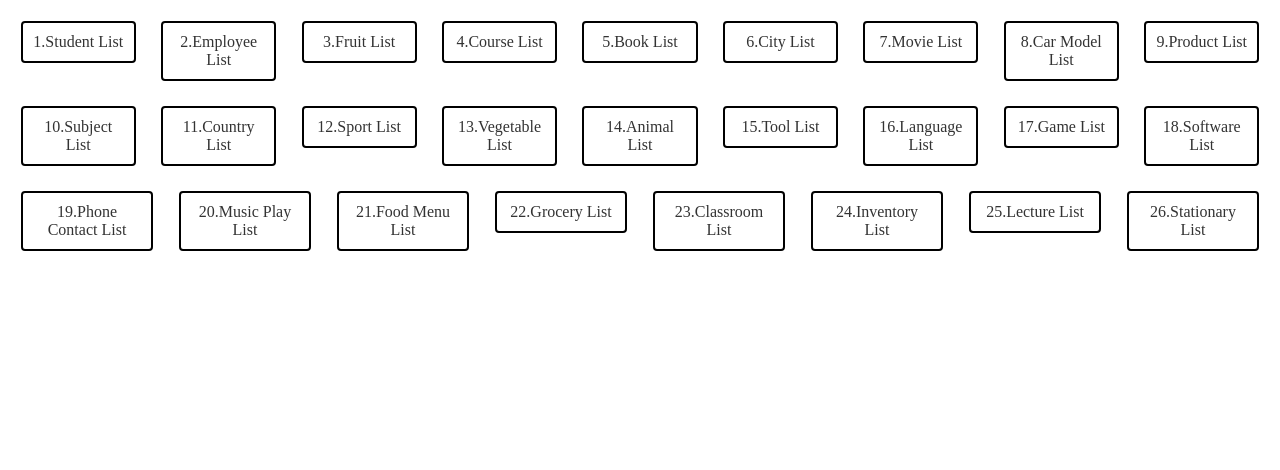
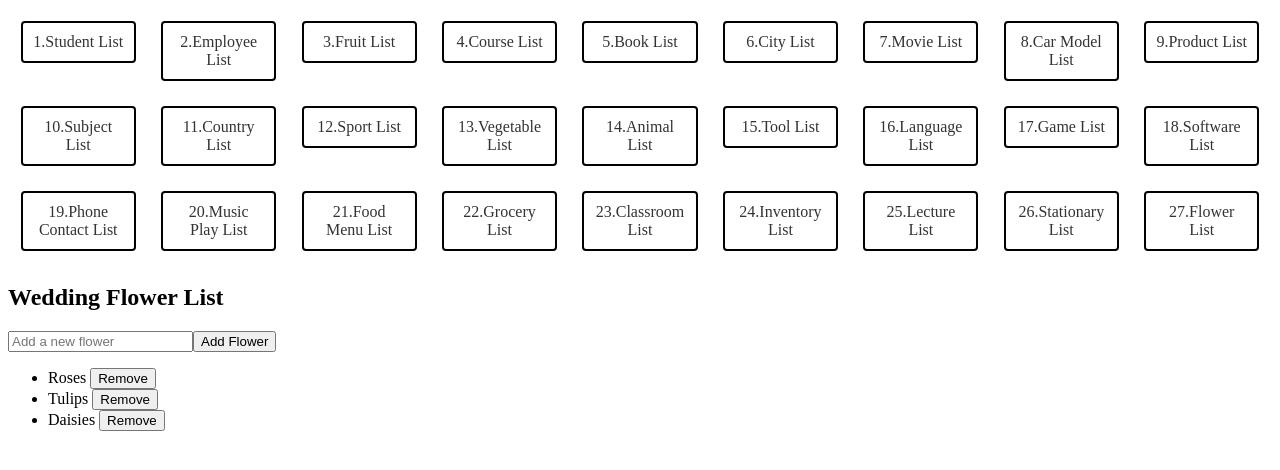
Before and after one commit to Xavierbaliw/Activity15-Angular-with-TypeScript-and-Data-Structures, an Angular app: page /flowerlist in a window 1280 px wide. Before the commit this address led to /. Shown: the top 470 px of the page. Built offline with nearby package versions, Linux system fonts and the light colour scheme.

Commit message:
27TH COMMIT flowerlist

```diff
--- a/src/app/app.component.html
+++ b/src/app/app.component.html
@@ -26,6 +26,7 @@
     <li><a routerLink="inventorylist">24.Inventory List</a></li>
     <li><a routerLink="lecturelist">25.Lecture List</a></li>
     <li><a routerLink="stationarylist">26.Stationary List</a></li>
+    <li><a routerLink="flowerlist">27.Flower List</a></li>
 
   </ul>
 </nav>
--- a/src/app/app.module.ts
+++ b/src/app/app.module.ts
@@ -31,6 +31,7 @@ import {ClassroomListComponent} from "./component/classroom-list/classroom-list.
 import {InventoryListComponent} from "./component/inventory-list/inventory-list.component";
 import {LecturelistComponent} from "./component/lecturelist/lecturelist.component";
 import {StationarylistComponent} from "./component/stationarylist/stationarylist.component";
+import {FlowerlistComponent} from "./component/flowerlist/flowerlist.component";
 
 
 const routes: Routes = [
@@ -60,6 +61,7 @@ const routes: Routes = [
   {path: 'inventorylist', component: InventoryListComponent},
   {path: 'lecturelist', component: LecturelistComponent},
   {path: 'stationarylist', component: StationarylistComponent},
+  {path: 'flowerlist', component: FlowerlistComponent},
 
 
 
@@ -103,6 +105,7 @@ const routes: Routes = [
     InventoryListComponent,
     LecturelistComponent,
     StationarylistComponent,
+    FlowerlistComponent,
     ],
   providers: [
 
--- /dev/null
+++ b/src/app/component/flowerlist/flowerlist.component.html
@@ -0,0 +1,13 @@
+<div>
+  <h2>Wedding Flower List</h2>
+
+  <input type="text" [(ngModel)]="newFlower" placeholder="Add a new flower" />
+  <button (click)="addFlower()">Add Flower</button>
+
+  <ul>
+    <li *ngFor="let flower of flowerList">
+      {{ flower }}
+      <button (click)="removeFlower(flower)">Remove</button>
+    </li>
+  </ul>
+</div>
--- /dev/null
+++ b/src/app/component/flowerlist/flowerlist.component.ts
@@ -0,0 +1,27 @@
+import { Component } from '@angular/core';
+
+@Component({
+  selector: 'app-flowerlist',
+  templateUrl: './flowerlist.component.html',
+  styleUrl: './flowerlist.component.css'
+})
+export class FlowerlistComponent {
+  flowerList: string[];
+  newFlower: string;
+
+  constructor() {
+    this.flowerList = ['Roses', 'Tulips', 'Daisies'];
+    this.newFlower = '';
+  }
+
+  addFlower(): void {
+    if (this.newFlower) {
+      this.flowerList.push(this.newFlower);
+      this.newFlower = '';
+    }
+  }
+
+  removeFlower(flower: string): void {
+    this.flowerList = this.flowerList.filter(item => item !== flower);
+  }
+}
```
Also changed, not shown: src/app/component/flowerlist/flowerlist.component.css (added), 1 other file (tests, documents, lock files or other folders).
